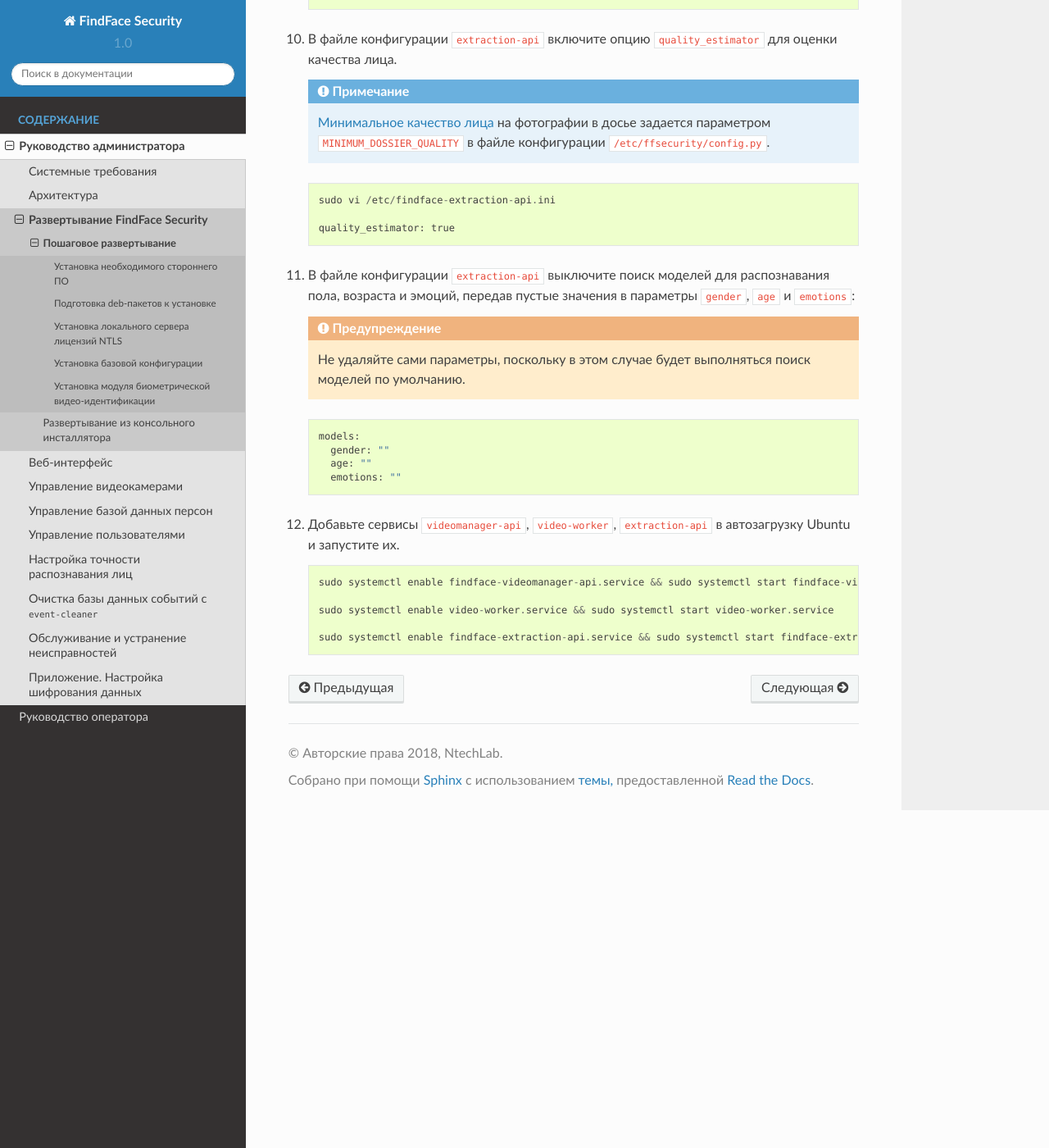
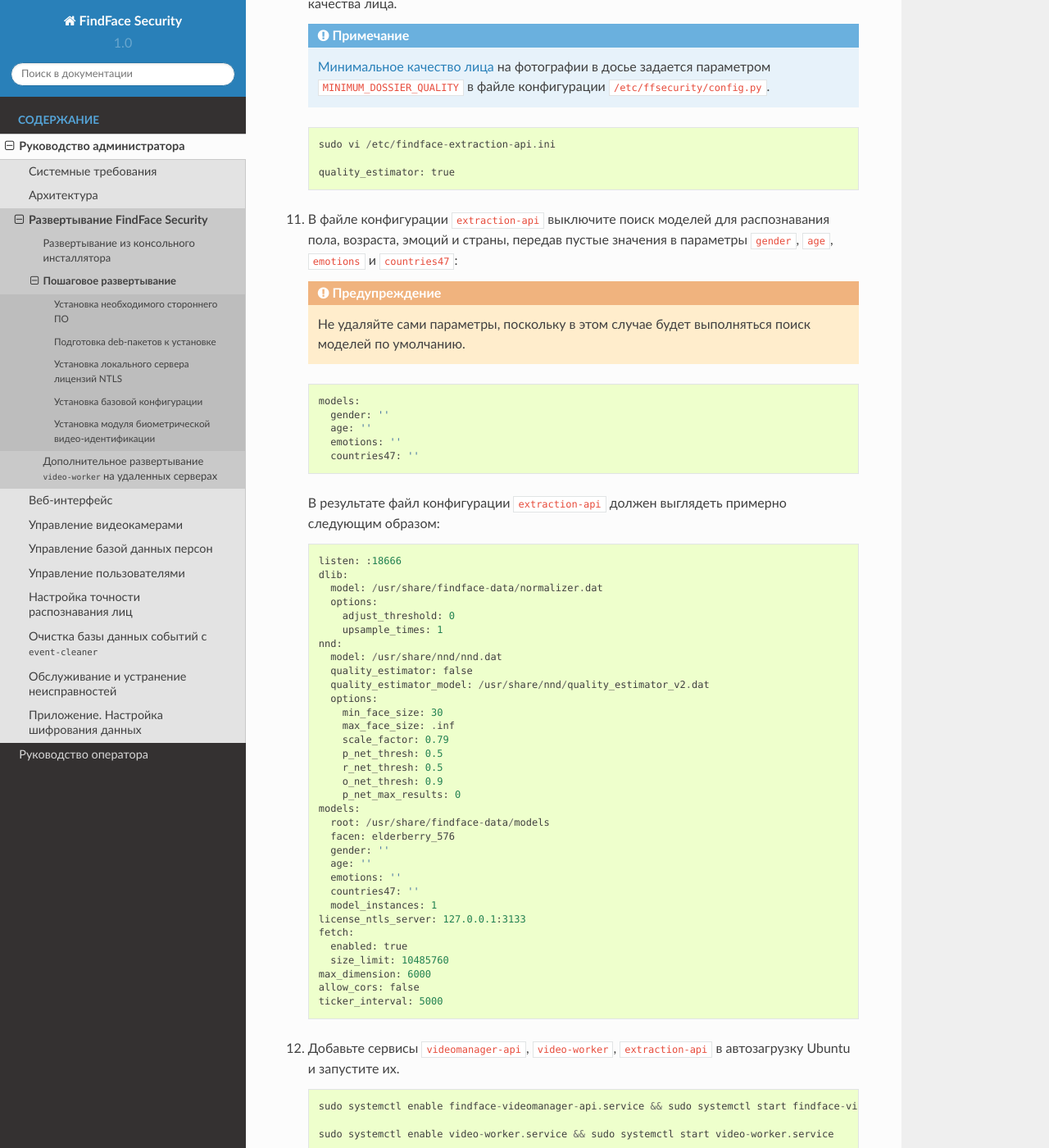
Before and after one commit to NTech-Lab/ffsecurity-m, a Sphinx documentation site: the page built from docs/deploy.rst, in a window 1280 px wide and 1400 px high, scrolled down 7391 px. Shown: the whole window at 82% size. Built offline with Sphinx 7.4.7 and the Read the Docs theme 2.0.0, drawn with Linux system fonts in a browser that asks for light colours; some of the changed text lies outside the part shown.

Commit message:
installer

```diff
--- a/docs/deploy.rst
+++ b/docs/deploy.rst
@@ -161,18 +161,12 @@
 
       sudo vi /etc/ffsecurity/config.py
 
-      MEDIA_ROOT = "/home/pro/proj/universe/tigre_prototype/media/"
-      STATIC_ROOT = "/home/pro/proj/universe/tigre_prototype/static/"
-      STATICFILES_DIRS = [
-          # "/home/pro/proj/universe/tigre_prototype/static-js",
-          "/home/pro/proj/universe/ffui/temp/ffsecurity-ui",
-          "/home/pro/proj/universe/ffui/temp/ffsecurity-ui/ui-static",
-      ]
-      STATIC_URL = "/ui-static/"
+      MEDIA_ROOT="/var/lib/ffsecurity/uploads"
+      STATIC_ROOT="/var/lib/ffsecurity/static"
 
-      EXTERNAL_ADDRESS = "http://172.20.77.84:8000"
+      EXTERNAL_ADDRESS="http://172.20.77.26:8000"
 
-      DEBUG = True
+      DEBUG = False
 
       LANGUAGE_CODE = 'en-us'
 
@@ -203,6 +193,7 @@
    .. tip::
       При необходимости также отредактируйте файл конфигурации ``/etc/nginx/sites-available/ffsecurity-nginx.conf``.
 
+#. Используя команду ``pwgen -sncy 50 1|tr "'" "." ``, сгенерируйте ключ подписи для шифрования сессии (используется :program:`Django`) и задайте его в параметре ``SECRET_KEY``.
 #. Отключите сервер nginx, используемый по умолчанию, и добавьте в список включенных серверов сервер ``ffsecurity``. Перезапустите nginx.
 
    .. code::
@@ -315,7 +306,7 @@
 
       quality_estimator: true
 
-#. В файле конфигурации ``extraction-api`` выключите поиск моделей для распознавания пола, возраста и эмоций, передав пустые значения в параметры ``gender``, ``age`` и ``emotions``:
+#. В файле конфигурации ``extraction-api`` выключите поиск моделей для распознавания пола, возраста, эмоций и страны, передав пустые значения в параметры ``gender``, ``age``, ``emotions`` и ``countries47``:
 
    .. warning::
       Не удаляйте сами параметры, поскольку в этом случае будет выполняться поиск моделей по умолчанию.
@@ -323,9 +314,48 @@
    .. code::
 
       models:
-        gender: ""
-        age: ""
-        emotions: ""
+        gender: ''
+        age: ''
+        emotions: ''
+        countries47: ''
+
+   В результате файл конфигурации ``extraction-api`` должен выглядеть примерно следующим образом:
+
+   .. code::
+
+      listen: :18666
+      dlib:
+        model: /usr/share/findface-data/normalizer.dat
+        options:
+          adjust_threshold: 0
+          upsample_times: 1
+      nnd:
+        model: /usr/share/nnd/nnd.dat
+        quality_estimator: false
+        quality_estimator_model: /usr/share/nnd/quality_estimator_v2.dat
+        options:
+          min_face_size: 30
+          max_face_size: .inf
+          scale_factor: 0.79
+          p_net_thresh: 0.5
+          r_net_thresh: 0.5
+          o_net_thresh: 0.9
+          p_net_max_results: 0
+      models:
+        root: /usr/share/findface-data/models
+        facen: elderberry_576
+        gender: ''
+        age: ''
+        emotions: ''
+        countries47: ''
+        model_instances: 1
+      license_ntls_server: 127.0.0.1:3133
+      fetch:
+        enabled: true
+        size_limit: 10485760
+      max_dimension: 6000
+      allow_cors: false
+      ticker_interval: 5000
 
 #. Добавьте сервисы ``videomanager-api``, ``video-worker``, ``extraction-api`` в автозагрузку Ubuntu и запустите их.
 
```
Also changed, not shown: other parts of docs/deploy.rst (+4 -8 lines), docs/ffsec.rst (+7 -4 lines), docs/installer.rst (+6 -1 lines), docs/videoworker_installer.rst (added, +46 -0 lines).
